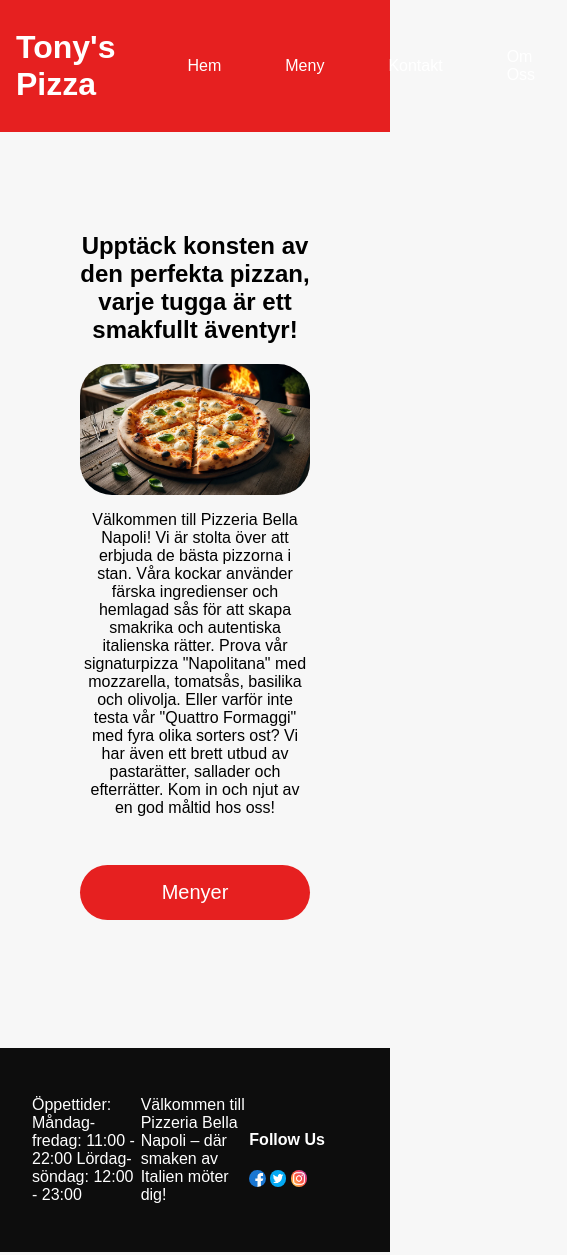
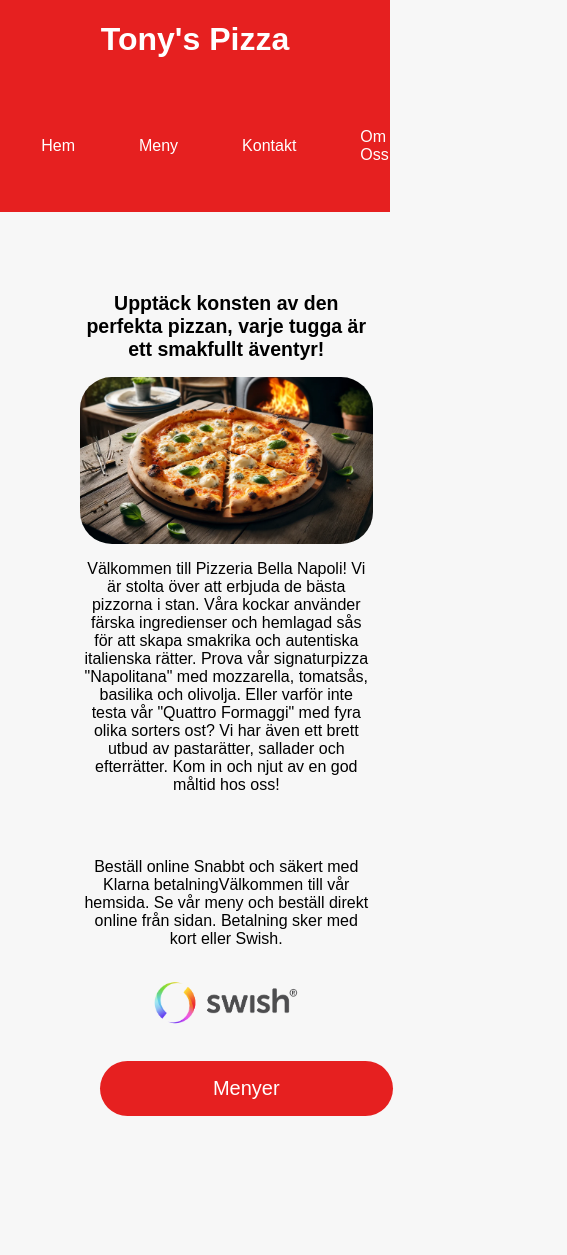
Before and after one commit to jont-ctrl/bootcamp-v39-LKPG1-FJSX24, a plain HTML site: page index.html in a window 390 px wide. Shown: the top 1255 px of the page, 567 px wide, since content can reach past the window. Drawn offline with Linux system fonts and the light colour scheme.

Commit message:
added clamp and image

```diff
--- a/index.css
+++ b/index.css
@@ -13,6 +13,12 @@ header {
   padding-left: 1rem;
   padding-right: 1rem;
   align-items: center;
+}
+
+@media (max-width: 600px) {
+  header {
+    flex-direction: column;
+  }
 }
 
 header ul {
@@ -33,6 +39,12 @@ header li a {
   padding: 2rem;
 }
 
+.logoTitle {
+  text-decoration: none;
+  color: white;
+  font-size: clamp(2rem, 4vw, 3rem);
+}
+
 header li a:hover {
   background-color: black;
 }
@@ -48,6 +60,19 @@ main {
   justify-content: center;
   flex-direction: column;
   padding: 5rem;
+  width: 75%;
+  margin: auto;
+}
+
+.heroTitle {
+  font-size: clamp(1rem, 5vw, 8rem);
+  margin-top: 0;
+}
+
+.swishIcon {
+  width: 50%;
+  margin: auto;
+  padding: 1rem;
 }
 
 footer {
@@ -59,8 +84,20 @@ footer {
   padding: 2rem;
   justify-content: center;
   align-items: center;
+  text-align: center;
+}
+
+.socialFollow {
 }
 
 .socialIcons {
   width: 15%;
+
+  cursor: pointer;
 }
+
+@media (max-width: 600px) {
+  footer {
+    grid-template-columns: 1fr;
+  }
+}
--- a/index.html
+++ b/index.html
@@ -10,7 +10,8 @@
   </head>
   <body>
     <header>
-      <h1>Tony's Pizza</h1>
+      <h1><a class="logoTitle" href="index.html">Tony's Pizza</a></h1>
+
       <nav>
         <ul>
           <li><a href="#">Hem</a></li>
@@ -21,7 +22,7 @@
       </nav>
     </header>
     <main>
-      <h2>
+      <h2 class="heroTitle">
         Upptäck konsten av den perfekta pizzan, varje tugga är ett smakfullt
         äventyr!
       </h2>
@@ -36,7 +37,12 @@
         och efterrätter. Kom in och njut av en god måltid hos oss!
       </p>
       <p></p>
-
+      <p>
+        Beställ online Snabbt och säkert med Klarna betalningVälkommen till vår
+        hemsida. Se vår meny och beställ direkt online från sidan. Betalning
+        sker med kort eller Swish.
+      </p>
+      <img src="images\swish.png" alt="" class="swishIcon" />
       <a href="#">
         <button>Menyer</button>
       </a>
--- a/main.css
+++ b/main.css
@@ -11,6 +11,8 @@ button {
   border-radius: 2rem;
   width: 100%;
   transition: transform 0.1s;
+  margin: 1em;
+  cursor: pointer;
 }
 
 button:hover {
```
Also changed, not shown: images/swish.png (added).
